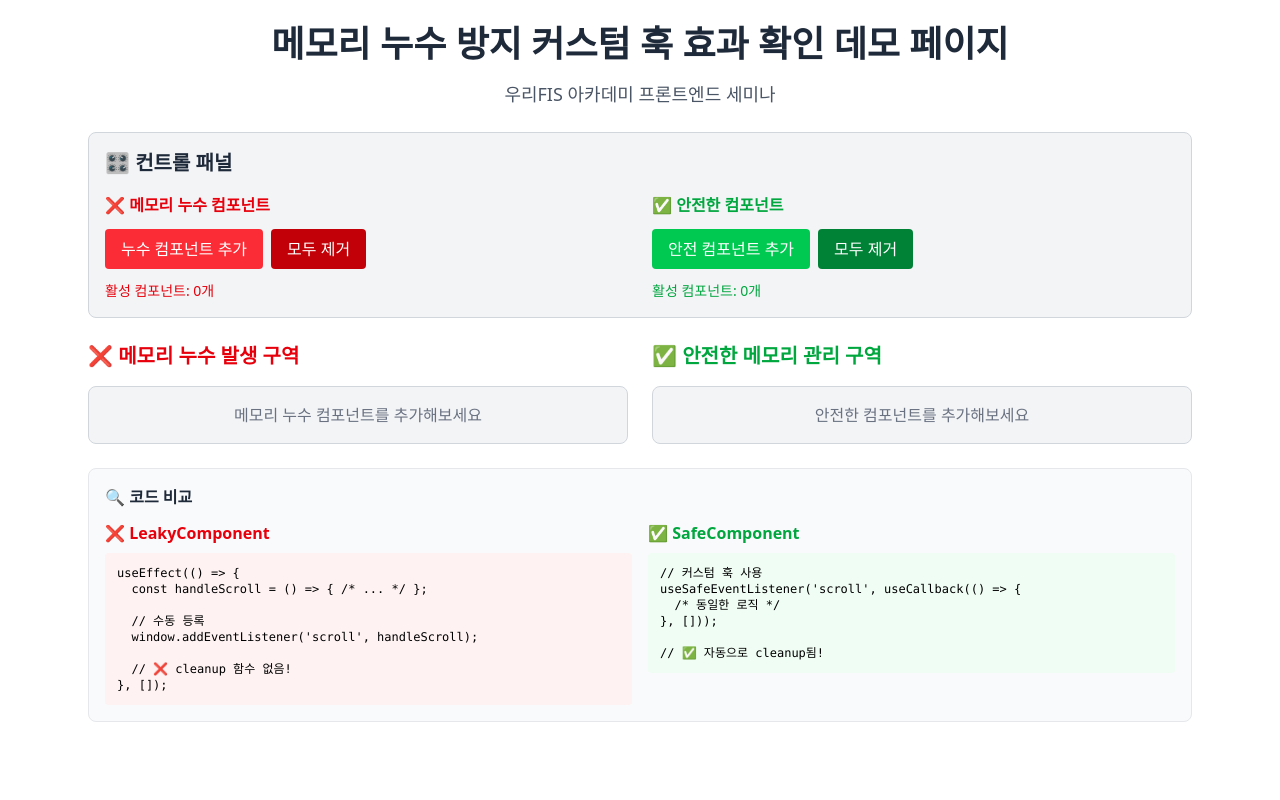
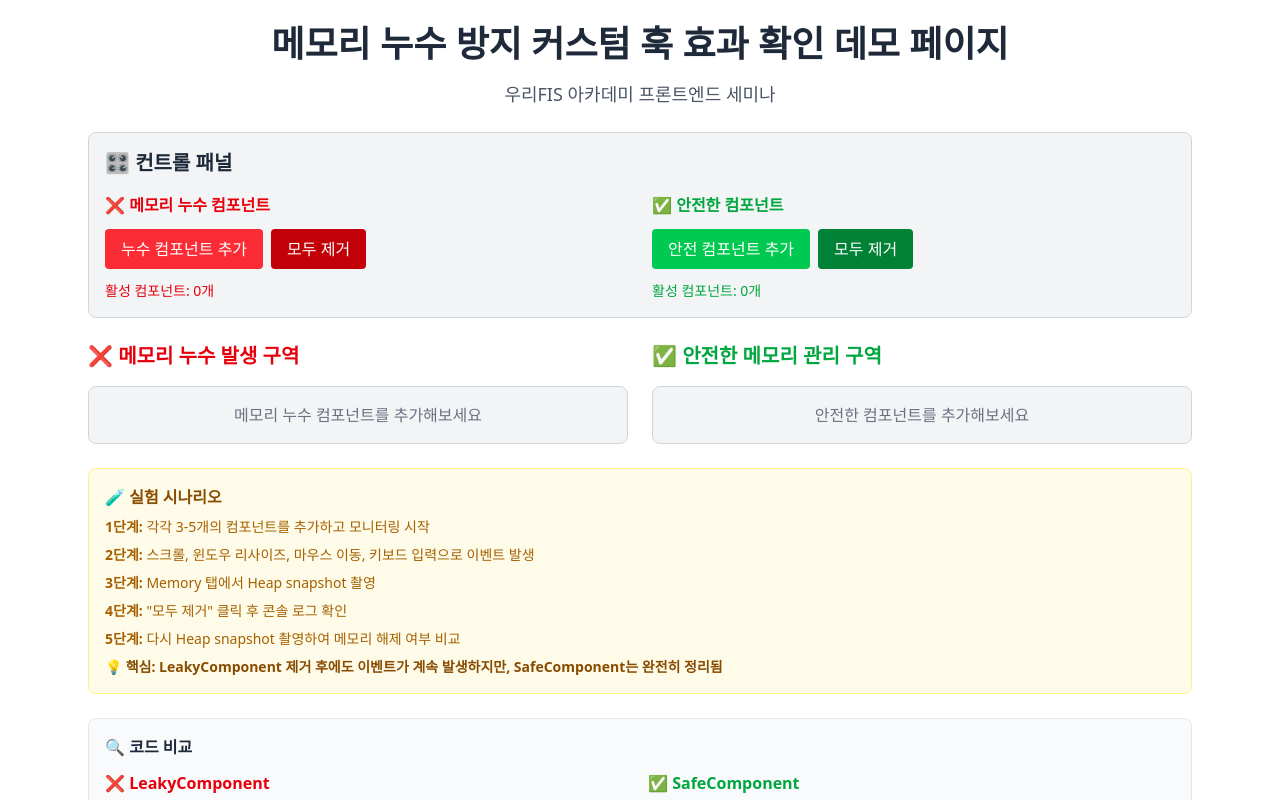
Before and after one commit to ye0ngeun/react-leakguard-hooks-demo, a React (Vite) app: page / in a window 1280 px wide. Shown: the top 800 px of the page. Built offline with nearby package versions, Linux system fonts and the light colour scheme.

Commit message:
feat: 실험 시나리오 추가

```diff
--- a/src/AppV2.jsx
+++ b/src/AppV2.jsx
@@ -165,6 +165,20 @@ const MemoryLeakDemo = () => {
         </div>
       </div>
 
+      <div className="bg-yellow-50 border border-yellow-200 rounded-lg p-4">
+        <h2 className="font-bold text-yellow-800 mb-2">🧪 실험 시나리오</h2>
+        <div className="text-sm text-yellow-700 space-y-2">
+          <p><strong>1단계:</strong> 각각 3-5개의 컴포넌트를 추가하고 모니터링 시작</p>
+          <p><strong>2단계:</strong> 스크롤, 윈도우 리사이즈, 마우스 이동, 키보드 입력으로 이벤트 발생</p>
+          <p><strong>3단계:</strong> Memory 탭에서 Heap snapshot 촬영</p>
+          <p><strong>4단계:</strong> "모두 제거" 클릭 후 콘솔 로그 확인</p>
+          <p><strong>5단계:</strong> 다시 Heap snapshot 촬영하여 메모리 해제 여부 비교</p>
+          <p className="font-semibold text-yellow-800">
+            💡 핵심: LeakyComponent 제거 후에도 이벤트가 계속 발생하지만, SafeComponent는 완전히 정리됨
+          </p>
+        </div>
+      </div>
+
       <div className="bg-gray-50 border border-gray-200 rounded-lg p-4">
         <h2 className="font-bold text-gray-800 mb-3">🔍 코드 비교</h2>
 
```
